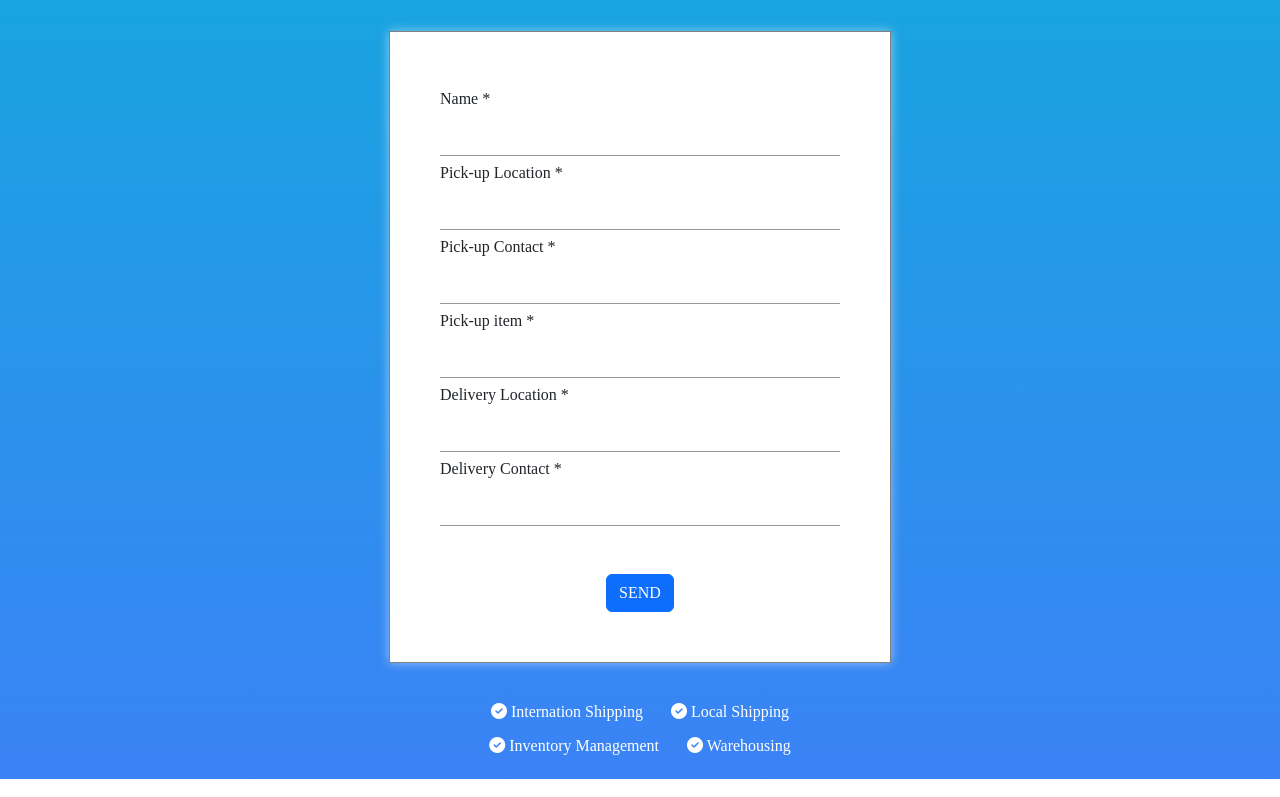
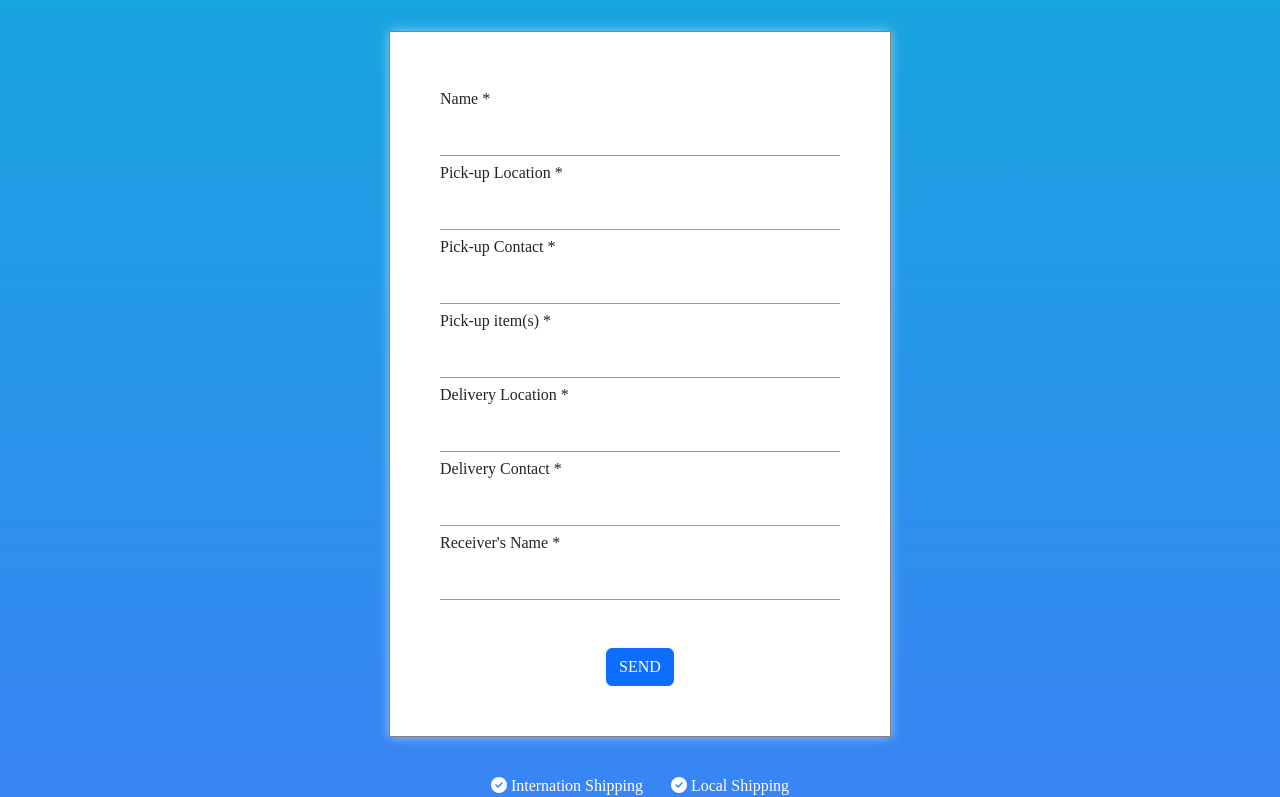
Before and after one commit to Israelite10/T-mobile_logistics, a plain HTML site: page index.html in a window 1280 px wide. Shown: the part 430-1227 px from the top of the page. Drawn offline with Linux system fonts and the light colour scheme.

Commit message:
adjusted

```diff
--- a/index.html
+++ b/index.html
@@ -88,7 +88,7 @@
             required
           />
 
-          <label for="pick-up-item">Pick-up item *</label>
+          <label for="pick-up-item">Pick-up item(s) *</label>
           <input type="text" id="pick-up-item" name="pick-up-item" required />
 
           <label for="delivery-location">Delivery Location *</label>
@@ -104,6 +104,14 @@
             type="text"
             id="delivery-contact"
             name="delivery-contact"
+            required
+          />
+
+          <label for="Receiver's Name">Receiver's Name *</label>
+          <input
+            type="text"
+            id="Receiver's Name"
+            name="Receiver's Name"
             required
           />
 
--- a/index.js
+++ b/index.js
@@ -23,7 +23,10 @@ document.getElementById('contact-form').addEventListener('submit', function(even
 
     Delivery Location: ${decodeURIComponent(deliveryLocation)}
 
-    Delivery Contact: ${decodeURIComponent(deliveryContact)}`.trim();
+    Delivery Contact: ${decodeURIComponent(deliveryContact)}
+
+   Receiver's Name: ${decodeURIComponent(deliveryLocation)}`.trim();
+
 
     // Construct the WhatsApp URL with the encoded message
     const phoneNumber = '2348167275662'; // Replace with your phone number in international format
```
